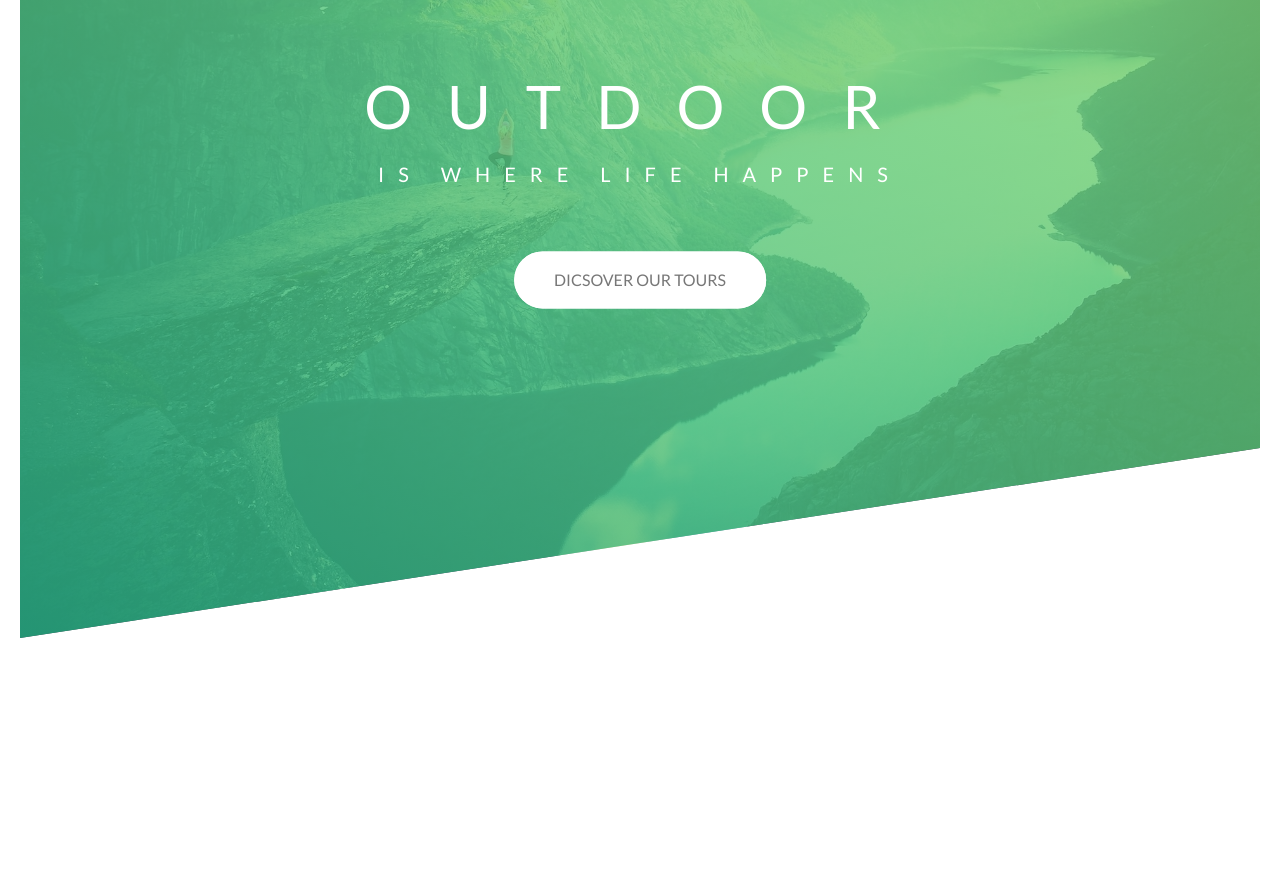
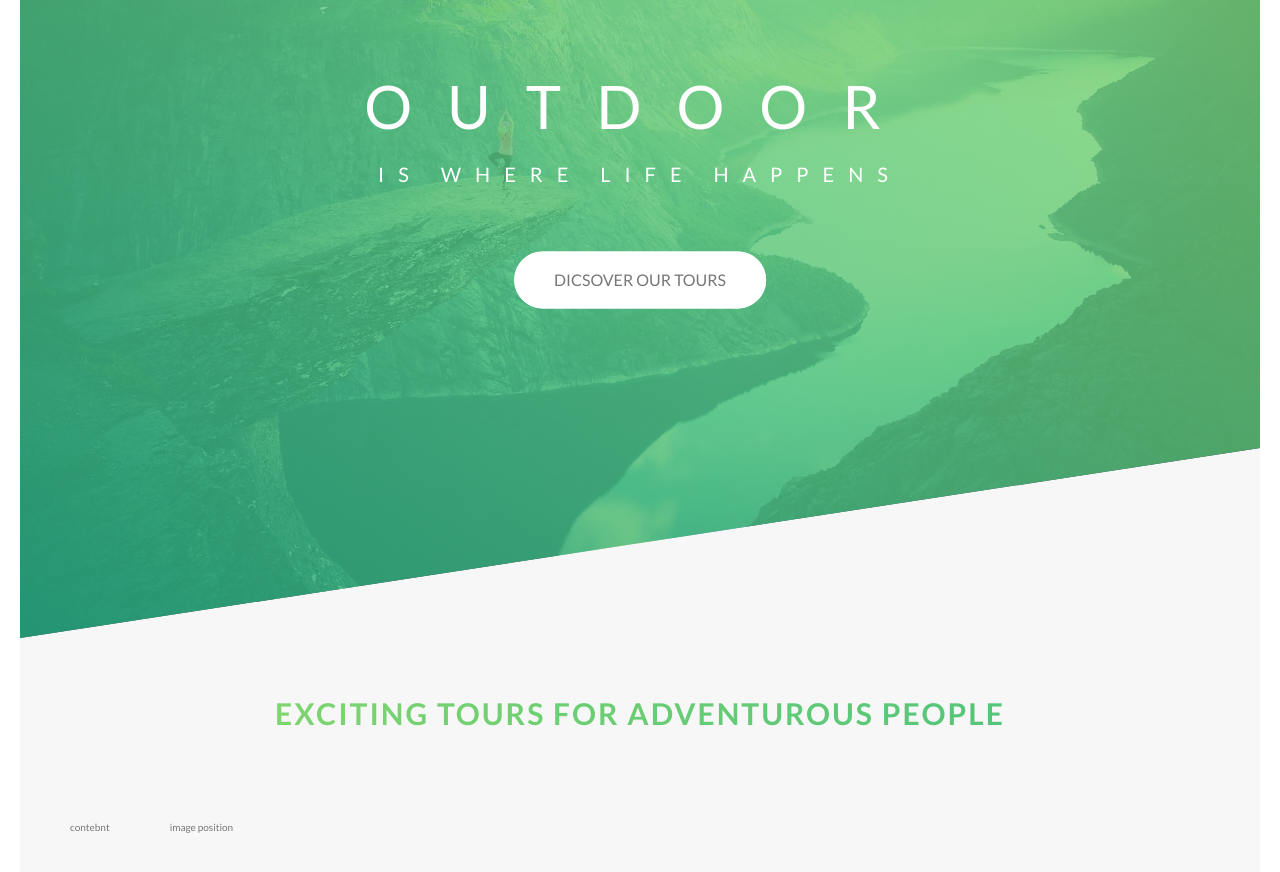
Before and after one commit to hamidKMB/NATours, a website: page index.html in a window 1280 px wide. Shown: the part 142-1014 px from the top of the page. Before the commit the page ends 800 px from the top, so only its background shows below. Drawn offline with Linux system fonts and the light colour scheme.

Commit message:
adding and structring the about us section (main section)

```diff
--- a/index.html
+++ b/index.html
@@ -26,5 +26,22 @@
             </div>
         </header>
 
+        <main>
+            <section class="about-section">
+                <div class="u-center-text u-margin-bottom-8">
+                    <h2 class="heading-secondary">
+                        Exciting tours for adventurous people
+                    </h2>
+                </div>
+                <div class="row">
+                    <div class="col-1-of-2">
+                        contebnt
+                    </div>
+                    <div class="col-1-of-2">
+                        image position
+                    </div>
+                </div>
+            </section>
+        </main>
     </body>
 </html>
--- a/sass/abstracts/_mixins.scss
+++ b/sass/abstracts/_mixins.scss
@@ -0,0 +1,7 @@
+@mixin clearfix{
+    &::after{
+        content:"";
+        display: table;
+        clear:both;
+    }
+}
--- a/sass/abstracts/_variables.scss
+++ b/sass/abstracts/_variables.scss
@@ -3,6 +3,11 @@ $color-primary: #55c57a;
 $color-primary-light: #7ed56f;
 $color-primary-dark: #28b485;
 
+$color-grey-1:#f7f7f7;
 $color-white: #fff;
 $color-grey: #777;
 $color-black:#000;
+
+$grid-width: 114rem;
+$gutter-vertical: 8rem;
+$gutter-horizontal: 6rem;
--- a/sass/base/_typography.scss
+++ b/sass/base/_typography.scss
@@ -32,3 +32,20 @@ body {
         animation: moveInFromRight 2s ease-in-out;
     }
 }
+
+.heading-secondary{
+    font-size: 3rem;
+    font-weight: 700;
+    display: inline-block;
+    text-transform: uppercase;
+    background-image: linear-gradient(to right, $color-primary-light, $color-primary);
+    -webkit-background-clip: text;
+    color: transparent;
+    letter-spacing: .2rem;
+    transition: all .2s;
+
+    &:hover{
+        transform:skewY(2deg) skewX(15deg) scale(1.1);
+        text-shadow: .5rem 1rem 2rem rgba($color-black, .2);
+    }
+}
--- a/sass/base/_utilities.scss
+++ b/sass/base/_utilities.scss
@@ -0,0 +1,7 @@
+.u-center-text{
+    text-align: center;
+}
+
+.u-margin-bottom-8{
+    margin-bottom: 8rem;
+}
--- /dev/null
+++ b/sass/layout/_grid.scss
@@ -0,0 +1,22 @@
+.row{
+    max-width: $grid-width;
+    margin: 0 auto;
+
+    &:not(:last-child){ // using not: style applies to all except the one between pranthesis
+        margin-bottom: $gutter-vertical;
+    }
+
+    @include clearfix;
+
+    [class^='col-'] {
+        float: left;
+
+        &:not(:last-child){
+            margin-right: $gutter-horizontal;
+        }
+    }
+
+    .col-1-of-2{
+        width: calc((90%-#{$gutter-horizontal}) / 2);
+    }
+}
--- a/sass/main.scss
+++ b/sass/main.scss
@@ -14,6 +14,7 @@
 
 //layout
 @import "layout/header";
+@import "layout/grid";
 
 //pages
 @import "pages/home";
--- a/sass/pages/_home.scss
+++ b/sass/pages/_home.scss
@@ -0,0 +1,5 @@
+.about-section{
+    background-color: $color-grey-1;
+    padding: 25rem 0;
+    margin-top: -25vh;
+}
```
Also changed, not shown: css/style.css.
